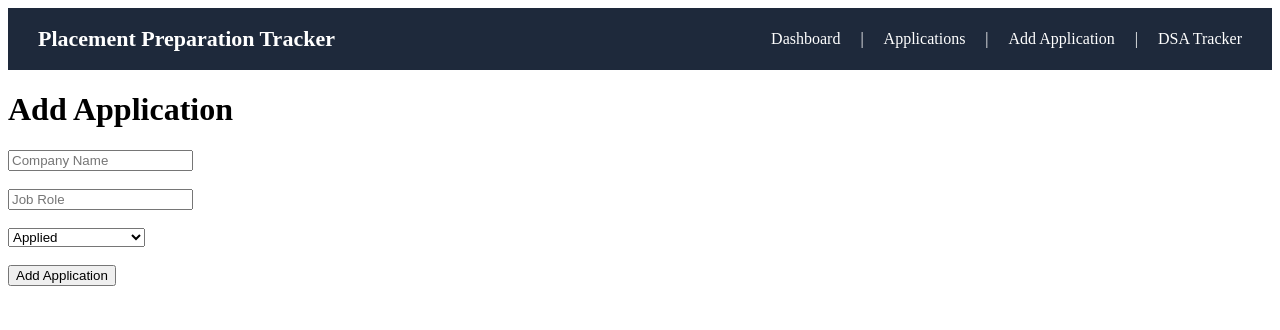
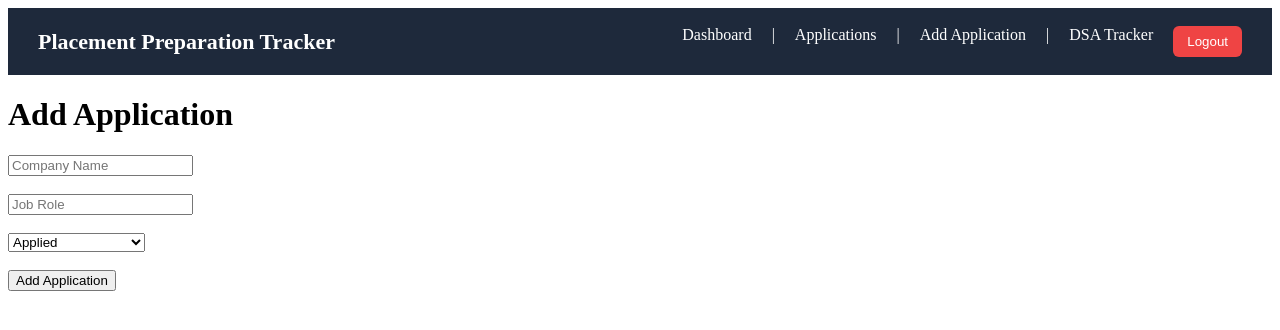
Before and after one commit to riddhi9824/placement-prep-tracker, a React app in the folder frontend/: page /add in a window 1280 px wide. Shown: the top 330 px of the page. Built offline with nearby package versions, Linux system fonts and the light colour scheme; the HTML template or start-up script is replaced by a standard one.

Commit message:
Add logout functionality

```diff
--- a/frontend/src/components/Navbar.jsx
+++ b/frontend/src/components/Navbar.jsx
@@ -1,7 +1,16 @@
-import { Link } from "react-router-dom";
+import { Link, useNavigate } from "react-router-dom";
 import "../styles/Navbar.css";
 
 function Navbar() {
+
+    const navigate = useNavigate();
+
+    const handleLogout = () => {
+        localStorage.removeItem("token");
+        alert("Logged out successfully!");
+        navigate("/");
+    };
+
     return (
         <nav className="navbar">
             <h2 className="navbar-title">Placement Preparation Tracker</h2>
@@ -20,6 +29,10 @@ function Navbar() {
                 {" | "}
 
                 <Link to="/dsa">DSA Tracker</Link>
+
+                <button onClick={handleLogout} className="logout-button">
+                    Logout
+                </button>
             </div>
         </nav>
     );
--- a/frontend/src/styles/Navbar.css
+++ b/frontend/src/styles/Navbar.css
@@ -26,3 +26,17 @@
 .navbar-links a:hover {
     text-decoration: underline;
 }
+
+.logout-button {
+    background-color: #ef4444;
+    color: white;
+    border: none;
+    padding: 8px 14px;
+    border-radius: 6px;
+    cursor: pointer;
+    font-weight: 500;
+}
+
+.logout-button:hover {
+    background-color: #dc2626;
+}
```
